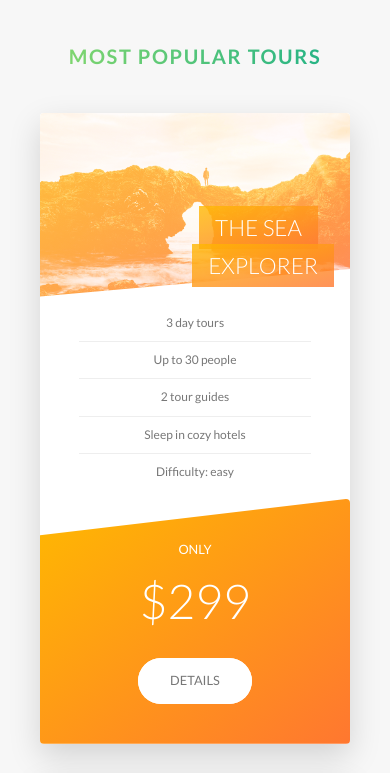
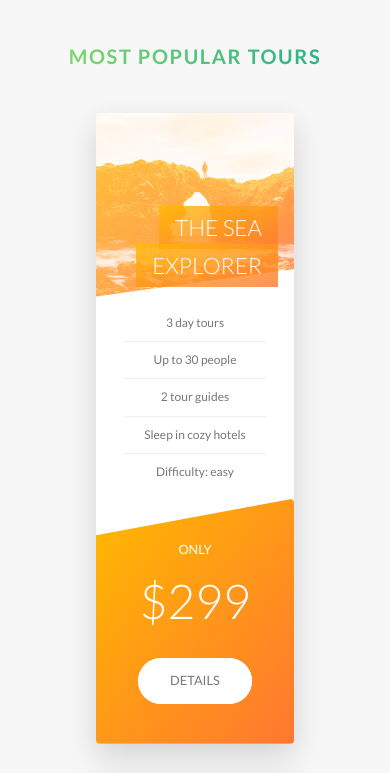
Before and after one commit to assainov/natours, a website: page dist/index.html in a window 390 px wide. Shown: the part 2665-3438 px from the top of the page. Drawn offline with Linux system fonts and the light colour scheme.

Commit message:
fixed the cross browser compatibility

```diff
--- a/dist/css/style.css
+++ b/dist/css/style.css
@@ -419,23 +419,31 @@ body {
     font-weight: 300; }
   @media (max-width: 56.25em) {
     .price-card {
+      margin: 0 7rem;
+      -webkit-perspective: 150rem;
       perspective: 150rem;
       -moz-perspective: 150rem;
       position: relative;
       height: auto;
       border-radius: 0.5rem;
       background-color: #fff;
+      -webkit-box-shadow: 0 1.5rem 4rem rgba(0, 0, 0, 0.15);
       box-shadow: 0 1.5rem 4rem rgba(0, 0, 0, 0.15); }
       .price-card__side {
         height: auto;
         position: relative;
+        -webkit-box-shadow: none;
         box-shadow: none; }
         .price-card__side--back {
+          -webkit-transform: rotateY(0);
           transform: rotateY(0);
+          -webkit-clip-path: polygon(0% 15%, 100% 0%, 100% 100%, 0% 100%);
           clip-path: polygon(0% 15%, 100% 0%, 100% 100%, 0% 100%); }
       .price-card:hover .price-card__side--front {
+        -webkit-transform: rotateY(0);
         transform: rotateY(0); }
       .price-card:hover .price-card__side--back {
+        -webkit-transform: rotateY(0);
         transform: rotateY(0); }
       .price-card__details ul {
         padding: 1rem; }
@@ -443,6 +451,8 @@ body {
         position: relative;
         top: 0;
         left: 0;
+        -webkit-transform: translate(0);
+        -ms-transform: translate(0);
         transform: translate(0);
         width: 100%;
         padding: 5rem; }
--- a/dist/sass/components/_price-card.scss
+++ b/dist/sass/components/_price-card.scss
@@ -155,30 +155,38 @@
 
     @include respond(tab-port) {
         // Functionality
+        margin: 0 7rem;
+        -webkit-perspective: 150rem;
                 perspective: 150rem;
         -moz-perspective: 150rem;
         position: relative;
         height: auto;
         border-radius: $border-radius;
         background-color: $color-white;
+        -webkit-box-shadow: 0 1.5rem 4rem rgba($color-black, 0.15);
                 box-shadow: 0 1.5rem 4rem rgba($color-black, 0.15);
 
         &__side {
             height: auto;
             position: relative;
+            -webkit-box-shadow: none;
                     box-shadow: none;
 
             &--back {
+                -webkit-transform: rotateY(0);
                         transform: rotateY(0);
+                -webkit-clip-path: polygon(0% 15%, 100% 0%, 100% 100%, 0% 100%);
                         clip-path: polygon(0% 15%, 100% 0%, 100% 100%, 0% 100%);
             }
         }
 
         &:hover &__side--front {
+            -webkit-transform: rotateY(0);
                     transform: rotateY(0);
         }
 
         &:hover &__side--back {
+            -webkit-transform: rotateY(0);
                     transform: rotateY(0);
         }
 
@@ -194,6 +202,8 @@
             position: relative;
             top: 0;
             left: 0;
+            -webkit-transform: translate(0);
+                -ms-transform: translate(0);
                     transform: translate(0);
             width: 100%;
             padding: 5rem;
--- a/package.json
+++ b/package.json
@@ -4,7 +4,7 @@
   "description": "",
   "main": "index.js",
   "scripts": {
-    "compile:sass": "node-sass sass/main.scss css/style.css -w",
+    "compile:sass": "node-sass dist/sass/main.scss dist/css/style.css -w",
     "deploy": "gh-pages -d dist"
   },
   "author": "Ilyas",
```
Also changed, not shown: 1 other file. Lines whose indentation alone changed are shown as unchanged.
